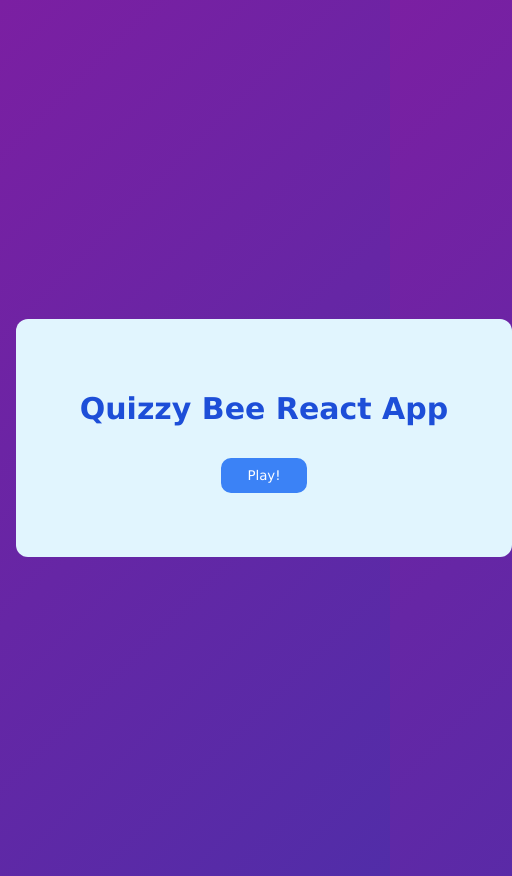
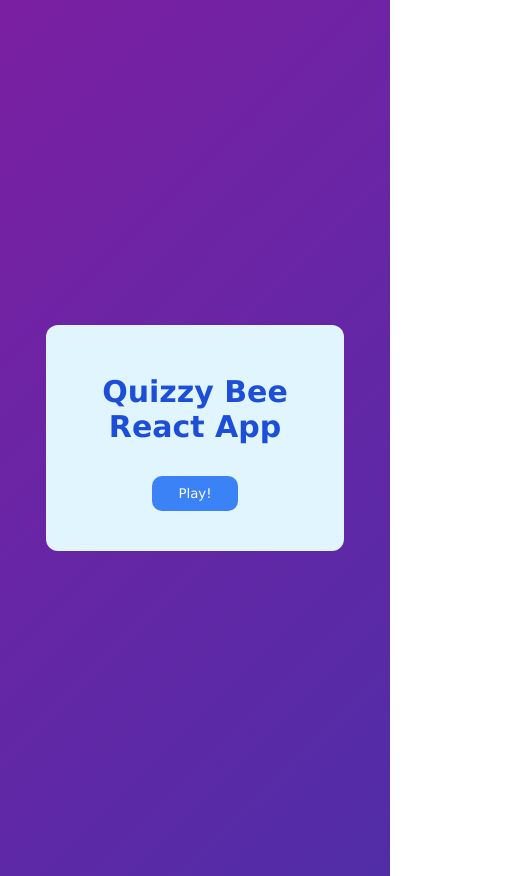
Before and after one commit to DanielFreeman068/react_quiz_app, a React (Create React App) app: page / in a window 390 px wide. Shown: the whole page, 512 px wide, since content can reach past the window. Built offline with nearby package versions, Linux system fonts and the light colour scheme.

Commit message:
fixed buttons and added media on landing page

```diff
--- a/src/App.jsx
+++ b/src/App.jsx
@@ -5,9 +5,7 @@ function App() {
       <div className="quiz-app-wrapper">
         <div className="quiz-start-container">
           <h2 className="quiz-completed-title">Quizzy Bee React App</h2>
-          <button className="quiz-start-btn">
-            <a href="/quiz">Play!</a>
-          </button>
+            <a href="/quiz"><button className="quiz-start-btn">Play!</button></a>
         </div>
       </div>
     </div>
--- a/src/Quiz.jsx
+++ b/src/Quiz.jsx
@@ -99,9 +99,7 @@ const renderQuizContent = () => {
 
     return (
     <>
-    <button className="quiz-exit-btn">
-        <a href="/">Quit</a>
-    </button>
+    <a href="/"><button className="quiz-exit-btn">Quit</button></a>
     <div className="score">
         {score} / {quizQuestions.length}
     </div>
--- a/src/index.css
+++ b/src/index.css
@@ -9,7 +9,7 @@ body {
 /* landing page styling */
 .quiz-start-container {
   text-align: center;
-  margin:0 auto;
+  margin: 0 auto;
   padding: 3rem;
   background: #e1f5fe;
   border-radius: 0.75rem;
@@ -34,6 +34,20 @@ body {
 .quiz-start-btn a {
   text-decoration: none;
   color: white;
+}
+
+/* Responsive adjustments for smaller screens */
+@media (max-width: 768px) {
+  .quiz-start-container {
+    width: 70%;
+    padding: 2rem;
+  }
+}
+
+@media (max-width: 480px) {
+  .quiz-start-container {
+    padding: 1.5rem;
+  }
 }
 
 
```
